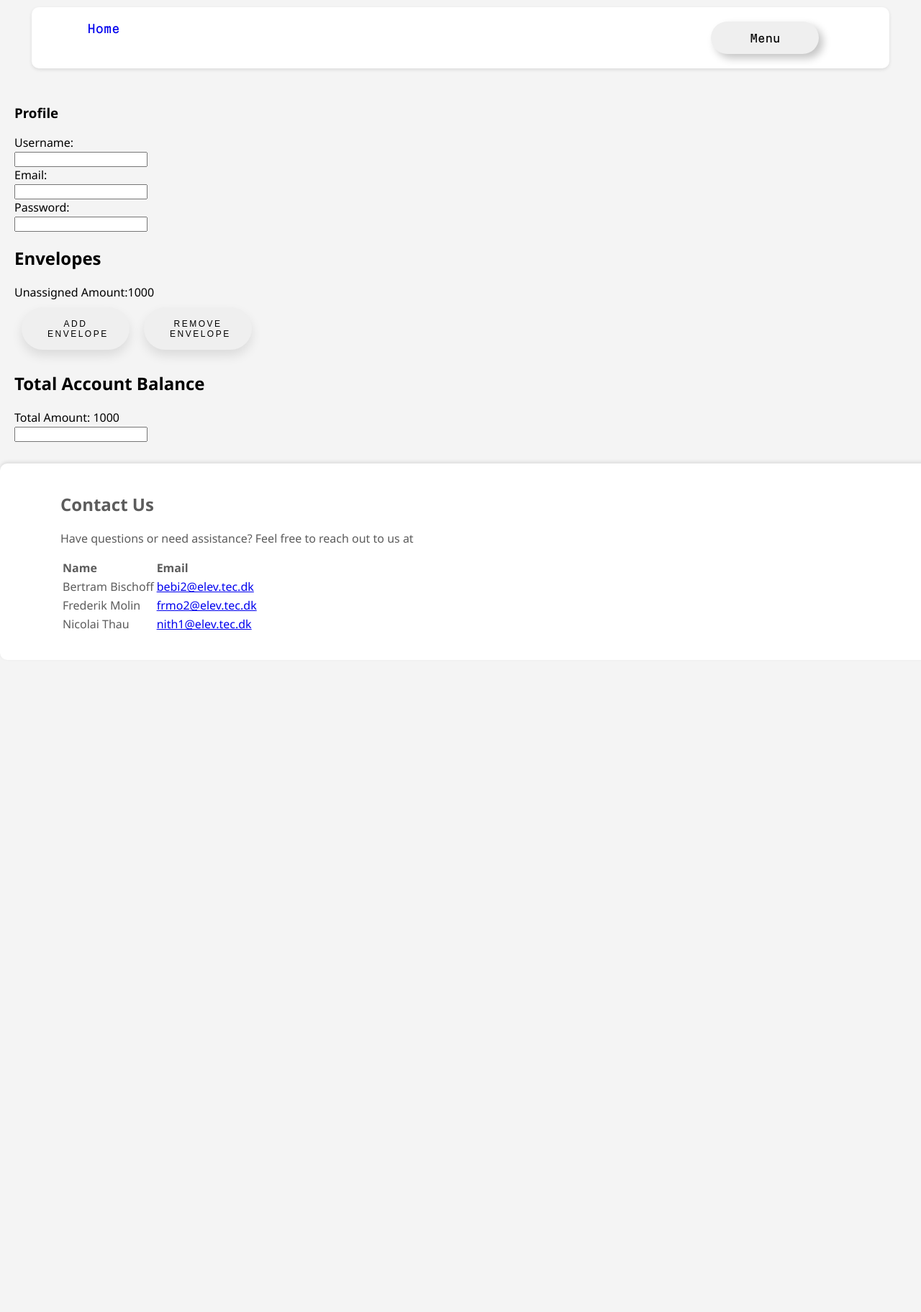
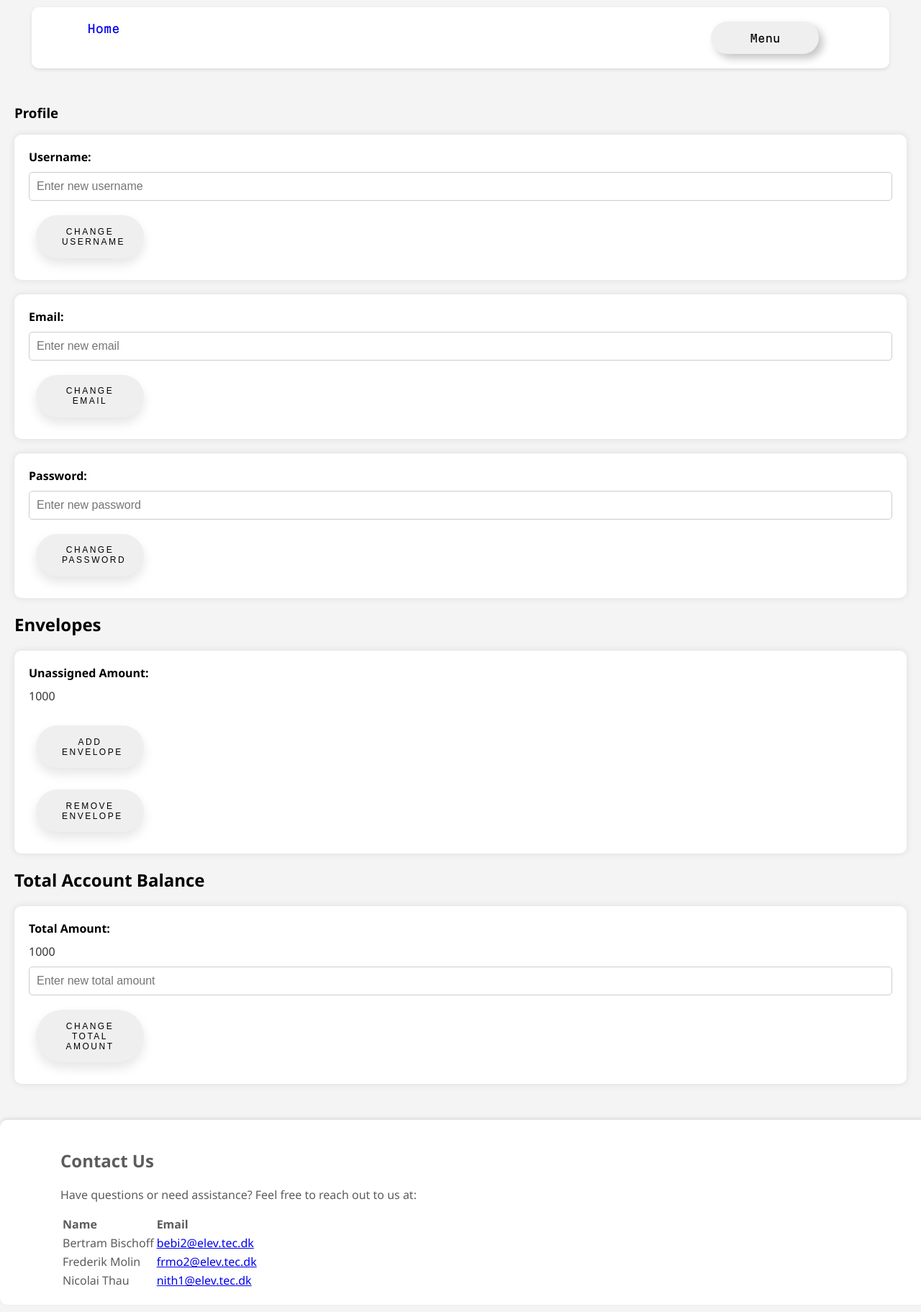
Before and after one commit to AceByte/Teknologi-Eksamens-Projekt, a PHP site: page /profil.html in a window 1280 px wide. Shown: the whole page at 72% size. Before the commit the page ends 875 px from the top, so only its background shows below. Run offline with PHP 8.4, Linux system fonts and the light colour scheme.

Commit message:
modified:   profil.html 	modified:   style.css

```diff
--- a/profil.html
+++ b/profil.html
@@ -13,7 +13,7 @@
                 <ul>
                     <li><a href="index.html">Home</a></li>
                     <li class="dropdown">
-                        <a href="javascript:void(0)" class="dropbtn" ><button type="button" class="option-button">Menu</button></a>
+                        <a href="javascript:void(0)" class="dropbtn"><button type="button" class="option-button">Menu</button></a>
                         <div class="dropdown-content">
                             <a href="profil.html">Profile</a>
                             <a href="login.html">Login</a>
@@ -28,36 +28,39 @@
     <section id="main-sections-container">
         <section id="profile">
             <h1>Profile</h1>
-            <div>
+            <div class="profile-item">
                 <label for="username">Username:</label>
                 <span id="username"></span>
                 <form id="changeUsernameForm">
-                    <input type="text" id="newUsername" required>
+                    <input type="text" id="newUsername" required placeholder="Enter new username">
+                    <button type="submit" class="thing">Change Username</button>
                 </form>
             </div>
-            <div>
+            <div class="profile-item">
                 <label for="email">Email:</label>
                 <span id="email"></span>
                 <form id="changeEmailForm">
-                    <input type="text" id="newEmail" required>
+                    <input type="email" id="newEmail" required placeholder="Enter new email">
+                    <button type="submit" class="thing">Change Email</button>
                 </form>
             </div>
-            <div>
+            <div class="profile-item">
                 <label for="password">Password:</label>
                 <span id="password"></span>
                 <form id="changePasswordForm">
-                    <input type="password" id="newPassword" required>
+                    <input type="password" id="newPassword" required placeholder="Enter new password">
+                    <button type="submit" class="thing">Change Password</button>
                 </form>
             </div>
             <h2>Envelopes</h2>
-            <div id="envelopes">
-            </div>
+            <div id="envelopes" class="profile-item"></div>
             <h2>Total Account Balance</h2>
-            <div>
+            <div class="profile-item">
                 <label for="totalAmount">Total Amount:</label>
                 <span id="totalAmount"></span>
                 <form id="changeTotalAmountForm">
-                    <input type="number" id="newTotalAmount" required>
+                    <input type="number" id="newTotalAmount" required placeholder="Enter new total amount">
+                    <button type="submit" class="thing">Change Total Amount</button>
                 </form>
             </div>
         </section>
@@ -66,7 +69,7 @@
         <div class="container">
             <section id="contact">
                 <h1>Contact Us</h1>
-                <p>Have questions or need assistance? Feel free to reach out to us at
+                <p>Have questions or need assistance? Feel free to reach out to us at:</p>
                 <table>
                     <tr>
                         <th>Name</th>
@@ -84,7 +87,7 @@
                         <td>Nicolai Thau</td>
                         <td><a href="mailto:nith1@elev.tec.dk">nith1@elev.tec.dk</a></td>
                     </tr>
-                        </table></p>
+                </table>
             </section>
         </div>
     </footer>
--- a/style.css
+++ b/style.css
@@ -178,3 +178,100 @@ footer {
     bottom: 0;
     box-shadow: 0px -2px 5px rgba(0, 0, 0, 0.1);
 }
+
+/* Profile Page Enhancements */
+#profile .profile-item {
+    margin-bottom: 20px;
+    background-color: #fff;
+    padding: 20px;
+    border-radius: 10px;
+    box-shadow: 0px 0px 10px rgba(0, 0, 0, 0.1);
+}
+
+#profile .profile-item label {
+    display: block;
+    margin-bottom: 10px;
+    font-weight: bold;
+}
+
+#profile .profile-item span {
+    display: block;
+    margin-bottom: 10px;
+    font-size: 16px;
+    color: #333;
+}
+
+#profile .profile-item form {
+    display: flex;
+    flex-direction: column;
+    gap: 10px;
+}
+
+#profile .profile-item form input {
+    padding: 10px;
+    border: 1px solid #ccc;
+    border-radius: 5px;
+    font-size: 16px;
+}
+
+#envelopes {
+    display: flex;
+    flex-direction: column;
+    gap: 10px;
+}
+
+#envelopes .envelope-item {
+    display: flex;
+    justify-content: space-between;
+    align-items: center;
+    background-color: #fff;
+    padding: 10px;
+    border-radius: 5px;
+    box-shadow: 0px 0px 10px rgba(0, 0, 0, 0.1);
+}
+
+#envelopes .envelope-item label {
+    font-weight: bold;
+}
+
+#envelopes .envelope-item input {
+    padding: 10px;
+    border: 1px solid #ccc;
+    border-radius: 5px;
+    font-size: 16px;
+}
+
+.profile-section-header {
+    background-color: #23c483;
+    color: #fff;
+    padding: 10px;
+    border-radius: 10px;
+    text-align: center;
+    margin-bottom: 20px;
+}
+
+.profile button.thing {
+    flex: 1;
+    margin: 10px;
+    padding: 1.3em 3em;
+    font-size: 12px;
+    text-transform: uppercase;
+    letter-spacing: 2.5px;
+    font-weight: 500;
+    color: #000;
+    border: none;
+    border-radius: 5px;
+    box-shadow: 0px 8px 15px rgba(0, 0, 0, 0.1);
+    transition: all 0.3s ease 0s;
+    cursor: pointer;
+    outline: none;
+}
+    button.thing:hover {
+    background-color: #23c483;
+    box-shadow: 0px 15px 20px rgba(46, 229, 157, 0.4);
+    color: #fff;
+    transform: translateY(-5px);
+}
+    button.thing:active {
+    transform: translateY(-3px);
+}
```
Lines whose indentation alone changed are shown as unchanged.
